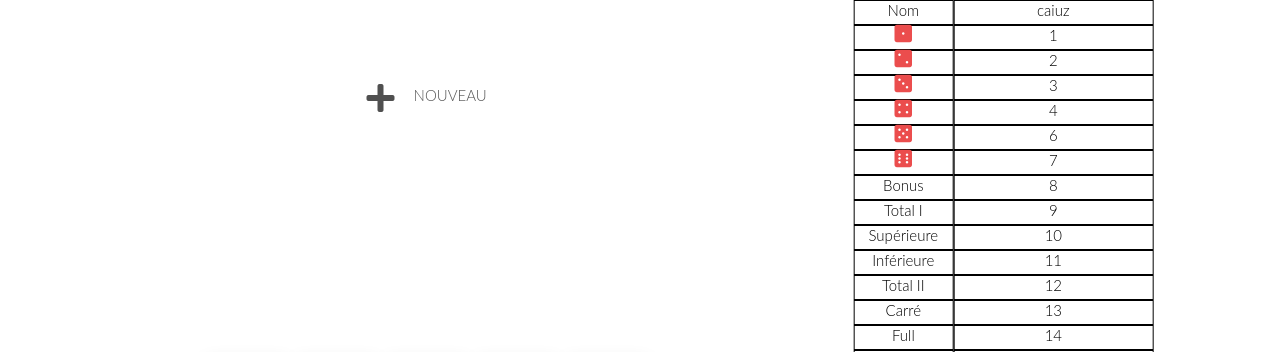
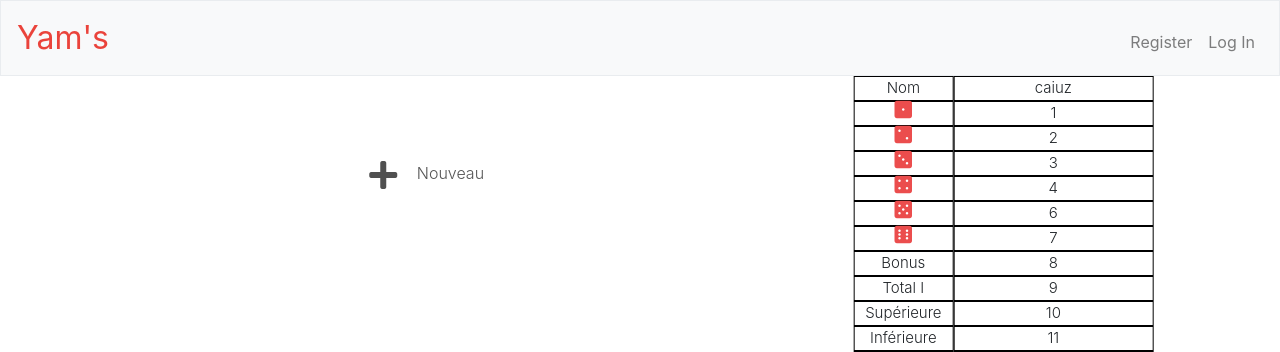
Before and after one commit to nicola-carraro/yams, a Flask app: page / in a window 1280 px wide. Shown: the top 352 px of the page. Run offline with Flask 2, Linux system fonts and the light colour scheme; some libraries are stand-ins or nearby versions.

Commit message:
added navbar

```diff
--- a/yams/static/css/master.css
+++ b/yams/static/css/master.css
@@ -18,6 +18,10 @@ body{
   padding: 0;
   font-family: Lato;
 }
+
+
+
+
 
 
 /*STRUCTURE*/
@@ -47,6 +51,21 @@ body{
 #board-footer-box {
   position: relative;
 
+}
+
+
+/*NAVBAR*/
+
+nav .navbar-brand
+{
+    /* size for brand */
+    font-size: xx-large;
+    color: #555;
+}
+
+nav .navbar-brand .red
+{
+    color: #ea433b;
 }
 
 /*BOARD HEADER*/
--- a/yams/templates/layout.html
+++ b/yams/templates/layout.html
@@ -5,16 +5,36 @@
     <meta name="viewport" content="width=device-width, initial-scale=1.0">
     <link rel="stylesheet" href="{{ url_for('static', filename='css/master.css') }}">
     <link rel="stylesheet" href="{{ url_for('static', filename='css/all.css') }}">
+    <link href="https://maxcdn.bootstrapcdn.com/bootstrap/4.0.0-beta.2/css/bootstrap.min.css" rel="stylesheet"/>
     <link rel="icon" href="{{ url_for('static', filename='img/favicon.png') }}">
     {% block title%}{% endblock%}
   </head>
-
-
   <body>
-
-    {% block main %}
-
-    {% endblock %}
-
+    <nav class="navbar navbar-expand-md navbar-light bg-light border">
+        <a class="navbar-brand" href="/"><span class="red"> Yam's</span></a>
+        <button aria-controls="navbar" aria-expanded="false" aria-label="Toggle navigation" class="navbar-toggler" data-target="#navbar" data-toggle="collapse" type="button">
+            <span class="navbar-toggler-icon"></span>
+        </button>
+        <div class="collapse navbar-collapse" id="navbar">
+            {% if session.user_id %}
+                <ul class="navbar-nav mr-auto mt-2">
+                    <li class="nav-item"><a class="nav-link" href="/quote">Quote</a></li>
+                    <li class="nav-item"><a class="nav-link" href="/buy">Buy</a></li>
+                    <li class="nav-item"><a class="nav-link" href="/sell">Sell</a></li>
+                    <li class="nav-item"><a class="nav-link" href="/history">History</a></li>
+                </ul>
+                <ul class="navbar-nav ml-auto mt-2">
+                    <li class="nav-item"><a class="nav-link" href="/pwdchange">Change password</a></li>
+                    <li class="nav-item"><a class="nav-link" href="/logout">Log Out</a></li>
+                </ul>
+            {% else %}
+                <ul class="navbar-nav ml-auto mt-2">
+                    <li class="nav-item"><a class="nav-link" href="/register">Register</a></li>
+                    <li class="nav-item"><a class="nav-link" href="/login">Log In</a></li>
+                </ul>
+            {% endif %}
+        </div>
+    </nav>
+    {% block main %} {% endblock %}
   </body>
 </html>
```
